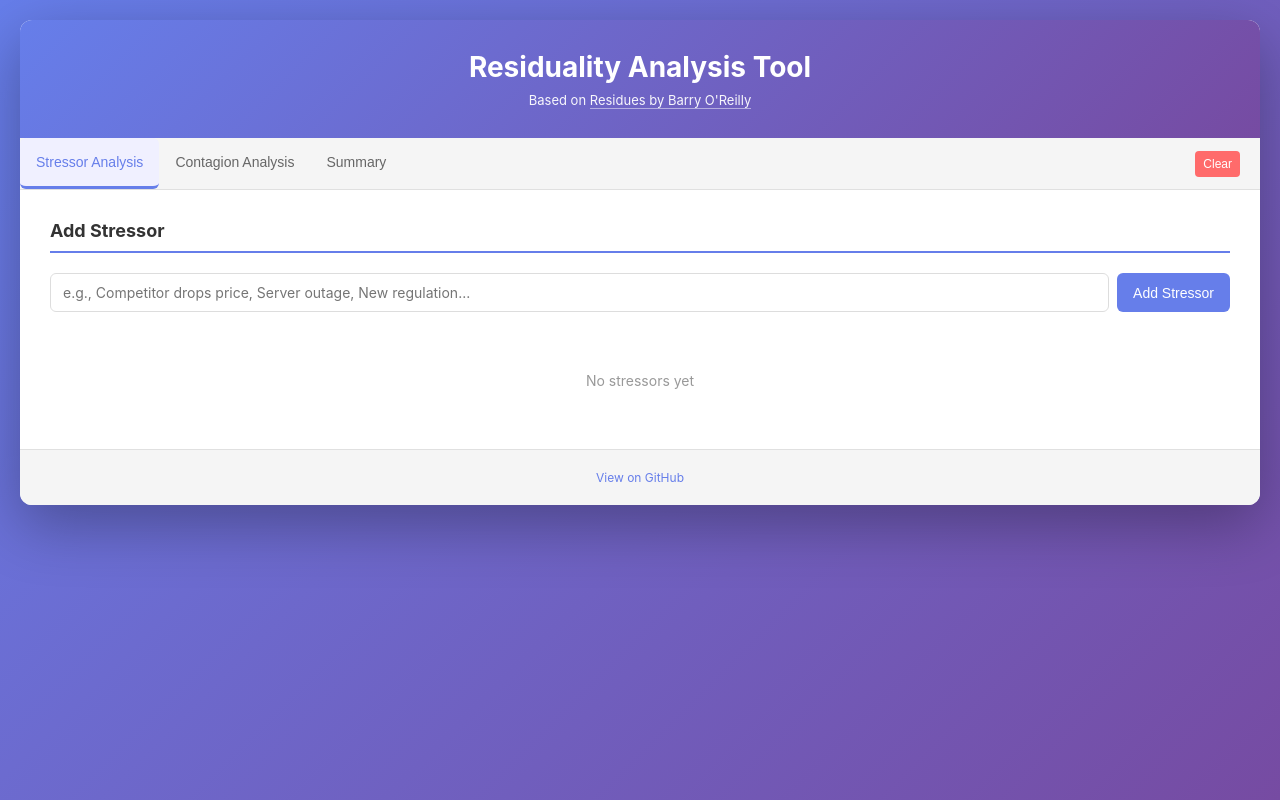
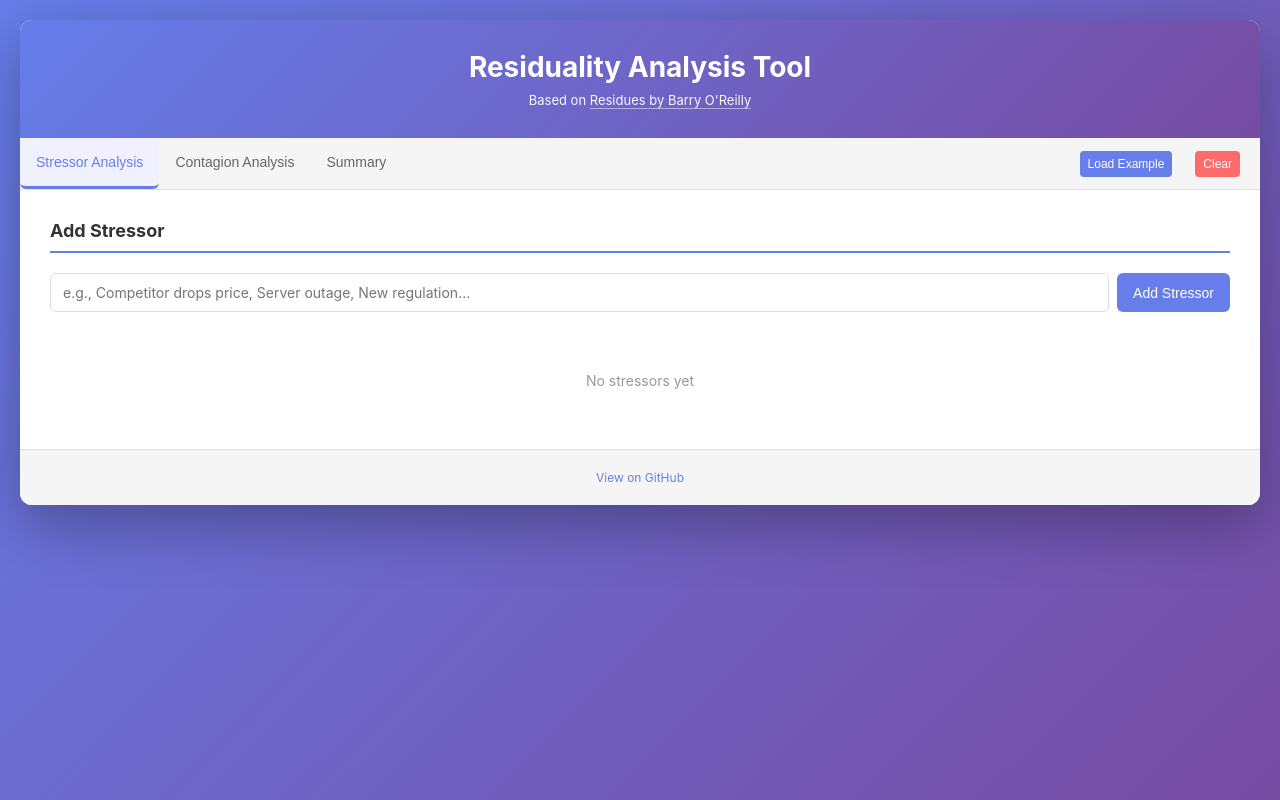
Before and after one commit to ctford/residuality, a plain HTML site: page index.html in a window 1280 px wide. Drawn offline with Linux system fonts and the light colour scheme.

Commit message:
Add Load Example button with sample data

```diff
--- a/index.html
+++ b/index.html
@@ -85,7 +85,24 @@
             font-weight: 500;
             cursor: pointer;
             transition: background 0.2s ease;
+        }
+
+        .example-btn {
+            padding: 6px 8px;
+            background: #667eea;
+            border: none;
+            color: white;
+            border-radius: 4px;
+            font-size: 12px;
+            font-weight: 500;
+            cursor: pointer;
+            transition: background 0.2s ease;
             margin-left: auto;
+            margin-right: 8px;
+        }
+
+        .example-btn:hover {
+            background: #5568d3;
         }
 
         .clear-btn:hover {
@@ -465,6 +482,7 @@
                 <button class="tab-btn" onclick="switchTab('contagion')">Contagion Analysis</button>
                 <button class="tab-btn" onclick="switchTab('summary')">Summary</button>
             </div>
+            <button class="example-btn" onclick="loadExample()">Load Example</button>
             <button class="clear-btn" onclick="clearData()">Clear</button>
         </nav>
 
@@ -550,6 +568,80 @@
                 state.components = [];
                 state.matrix = {};
                 render();
+            }
+        }
+
+        function loadExample() {
+            if (confirm('Load example data? This will replace your current work.')) {
+                state.stressors = [
+                    {
+                        id: 'ex-1',
+                        name: 'Sudden Traffic Spike',
+                        attractor: 'System scales horizontally to handle load',
+                        businessReaction: 'Investigate infrastructure costs and optimize',
+                        residues: [
+                            { id: 'ex-1-r1', text: 'Added load balancer' },
+                            { id: 'ex-1-r2', text: 'Database replication configured' },
+                            { id: 'ex-1-r3', text: 'Caching layer introduced' }
+                        ]
+                    },
+                    {
+                        id: 'ex-2',
+                        name: 'Security Breach',
+                        attractor: 'System hardens authentication and encryption',
+                        businessReaction: 'Audit all user data access and implement compliance',
+                        residues: [
+                            { id: 'ex-2-r1', text: 'Authentication hardened with MFA' },
+                            { id: 'ex-2-r2', text: 'Encryption at rest implemented' },
+                            { id: 'ex-2-r3', text: 'API security layer added' }
+                        ]
+                    },
+                    {
+                        id: 'ex-3',
+                        name: 'Data Corruption',
+                        attractor: 'System implements strict data validation and recovery',
+                        businessReaction: 'Implement backup and rollback procedures',
+                        residues: [
+                            { id: 'ex-3-r1', text: 'Data validation rules added' },
+                            { id: 'ex-3-r2', text: 'Backup strategy implemented' }
+                        ]
+                    }
+                ];
+
+                state.components = [
+                    { id: 'ex-c1', name: 'API Gateway' },
+                    { id: 'ex-c2', name: 'Database' },
+                    { id: 'ex-c3', name: 'Auth Service' },
+                    { id: 'ex-c4', name: 'Cache' },
+                    { id: 'ex-c5', name: 'Load Balancer' }
+                ];
+
+                state.matrix = {
+                    'ex-1': {
+                        'ex-c1': 1,
+                        'ex-c2': 1,
+                        'ex-c3': 0,
+                        'ex-c4': 1,
+                        'ex-c5': 1
+                    },
+                    'ex-2': {
+                        'ex-c1': 1,
+                        'ex-c2': 0,
+                        'ex-c3': 1,
+                        'ex-c4': 0,
+                        'ex-c5': 0
+                    },
+                    'ex-3': {
+                        'ex-c1': 0,
+                        'ex-c2': 1,
+                        'ex-c3': 0,
+                        'ex-c4': 0,
+                        'ex-c5': 0
+                    }
+                };
+
+                render();
+                switchTab('stressors');
             }
         }
 
```
